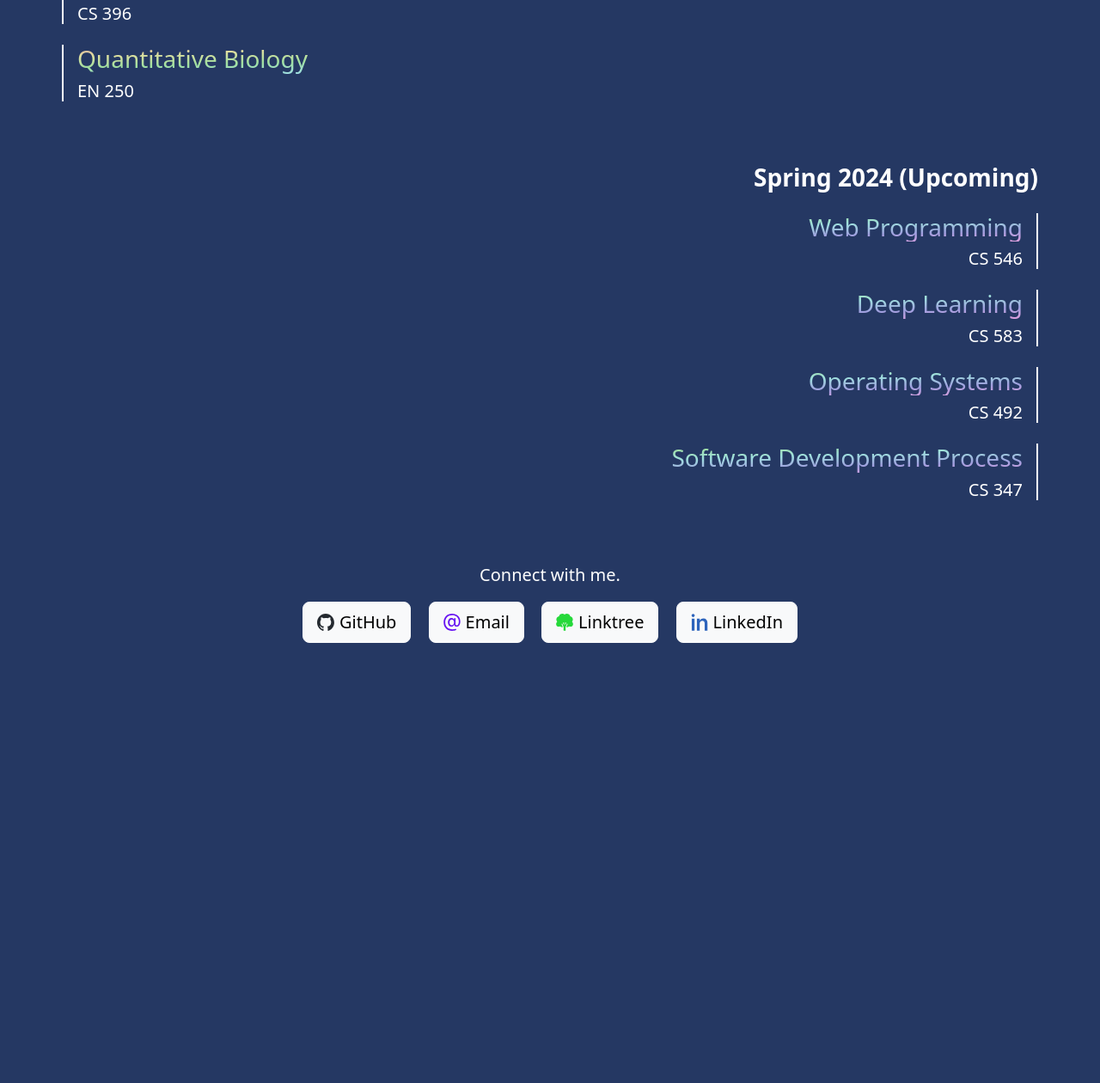
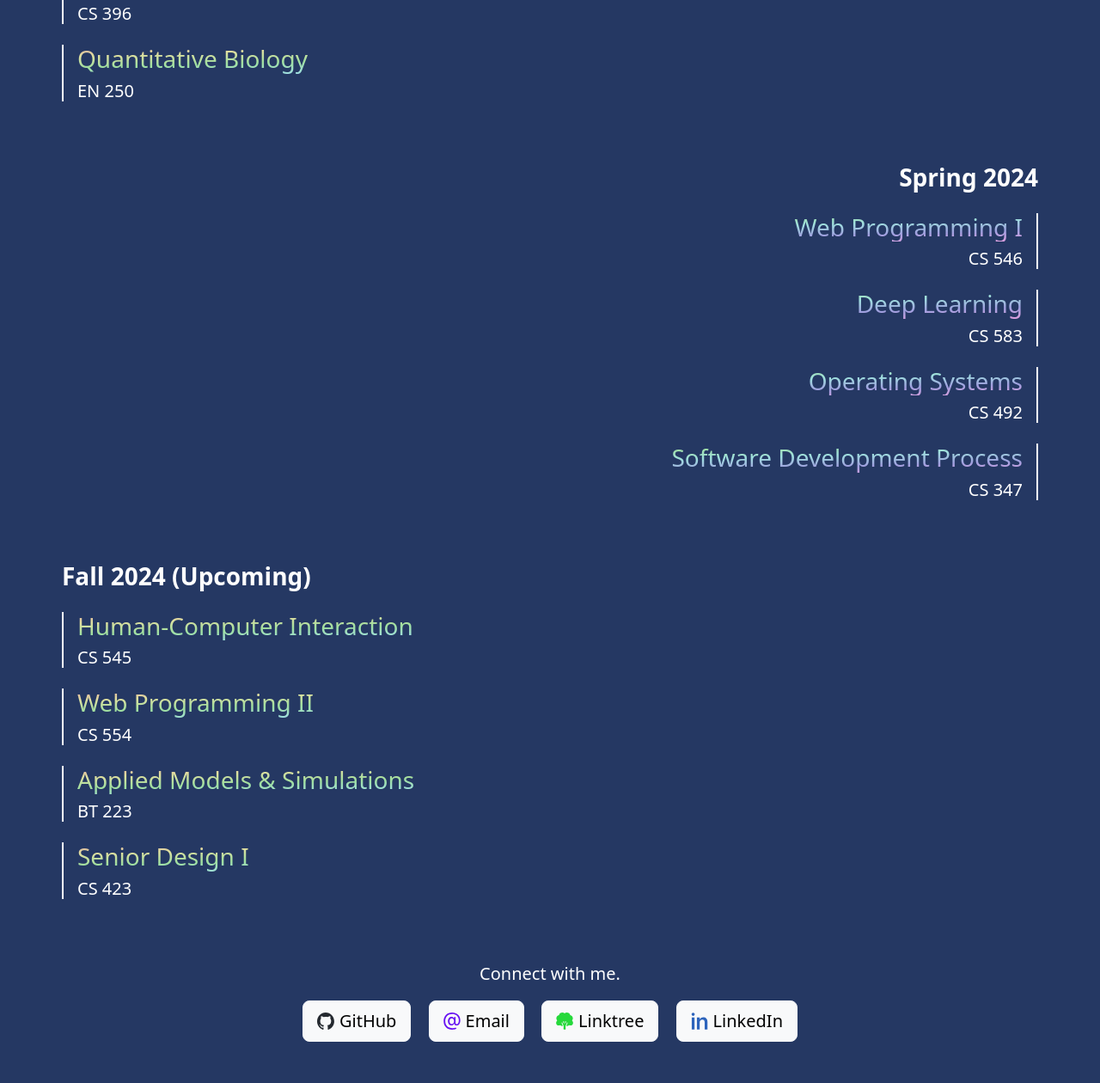
Before and after one commit to jharrisong830/jhg_app, a Flask app: page /roadmap in a window 1280 px wide. Shown: the part 2795-4055 px from the top of the page at 86% size. Before the commit the page ends 3543 px from the top, so only its background shows below. Run offline with Flask 3, Linux system fonts and the light colour scheme.

Commit message:
html escape and update courses

```diff
--- a/api/index.py
+++ b/api/index.py
@@ -1,6 +1,7 @@
 import flask
 import json
 from time import strptime
+from html import escape
 
 DATE_FORMAT = "%Y-%m-%d"
 
@@ -13,7 +14,7 @@ def home():
 
 @app.route("/blog")
 def blog():
-    with open("api/templates/pages/blog_posts/blog_database.json") as f:
+    with open("templates/pages/blog_posts/blog_database.json") as f:
         data = json.load(f)
         sorted_posts = sorted(data, reverse=True, key=get_post_date) # type: ignore
         return flask.render_template("pages/blog.html", posts=enumerate(sorted_posts))
@@ -24,7 +25,7 @@ def roadmap():
 
 @app.route("/blog/<int:blog_id>")
 def blog_post(blog_id: int):
-    with open("api/templates/pages/blog_posts/blog_database.json") as f:
+    with open("templates/pages/blog_posts/blog_database.json") as f:
         metadata = {}
         data = json.load(f)
         for post in data:
@@ -60,7 +61,7 @@ def convert():
 
 def renderObject(obj) -> str:
     if isinstance(obj, dict):
-        tableString = f"<table class=\"table table-light table-hover table-bordered\"> {''.join([f'<tr> <th>{x}</th> <td>{renderObject(obj[x])}</td> </tr>' for x in obj.keys()])} </table>" # adding header row
+        tableString = f"<table class=\"table table-light table-hover table-bordered\"> {''.join([f'<tr> <th>{escape(x)}</th> <td>{renderObject(obj[x])}</td> </tr>' for x in obj.keys()])} </table>" # adding header row
         # tableString += f"<tr> <td></td> {''.join([f'<td>{renderObject(obj[x])}</td>' for x in oKeys])} </tr> </table>"
         return tableString
     elif isinstance(obj, list):
@@ -70,7 +71,7 @@ def renderObject(obj) -> str:
         tableString += "</table>"
         return tableString
     else:
-        return str(obj)
+        return escape(str(obj))
 
 
 
--- a/api/templates/pages/roadmap.html
+++ b/api/templates/pages/roadmap.html
@@ -185,9 +185,9 @@
 
     <div id="spring24" class="col-xxl-6 py-xxl-0 py-4">
       <div class="me-4 px-4 text-end justify-content-end">
-        <h3 class="text-body-emphasis fw-bold">Spring 2024 (Upcoming)</h3>
+        <h3 class="text-body-emphasis fw-bold">Spring 2024</h3>
         <div class="my-4 px-3 text-body-emphasis" style="border-right: 2px solid">
-          <h3 class="text-body-emphasis technicolor">Web Programming</h3>
+          <h3 class="text-body-emphasis technicolor">Web Programming I</h3>
           <h5 class="text-body-emphasis">CS 546</h5>
           <!-- <p>Programming in C for UNIX systems. Covered the UNIX file system and file I/O, system calls, user space vs. kernel space, process management, inter-process communication, sockets, and threads.</p> -->
         </div>
@@ -205,8 +205,35 @@
         </div>
       </div>
     </div>
+  </div>
 
-  </div>
+
+    <div id="year4" class="row py-xxl-4 py-0">
+        <div id="fall24" class="col-xxl-6 py-xxl-0 py-4">
+            <div class="ms-4 px-4">
+                <h3 class="text-body-emphasis fw-bold">Fall 2024 (Upcoming)</h3>
+                <div class="my-4 px-3 text-body-emphasis" style="border-left: 2px solid">
+                    <h3 class="text-body-emphasis technicolor">Human-Computer Interaction</h3>
+                    <h5 class="text-body-emphasis">CS 545</h5>
+                </div>
+                <div class="my-4 px-3 text-body-emphasis" style="border-left: 2px solid">
+                    <h3 class="text-body-emphasis technicolor">Web Programming II</h3>
+                    <h5 class="text-body-emphasis">CS 554</h5>
+                </div>
+                <div class="my-4 px-3 text-body-emphasis" style="border-left: 2px solid">
+                    <h3 class=" text-body-emphasis technicolor">Applied Models & Simulations</h3>
+                    <h5 class="text-body-emphasis">BT 223</h5>
+                </div>
+                <div class="my-4 px-3 text-body-emphasis" style="border-left: 2px solid">
+                    <h3 class="text-body-emphasis technicolor">Senior Design I</h3>
+                    <h5 class="text-body-emphasis">CS 423</h5>
+                </div>
+            </div>
+        </div>
+
+
+    </div>
+
 </div>
 
 
```
